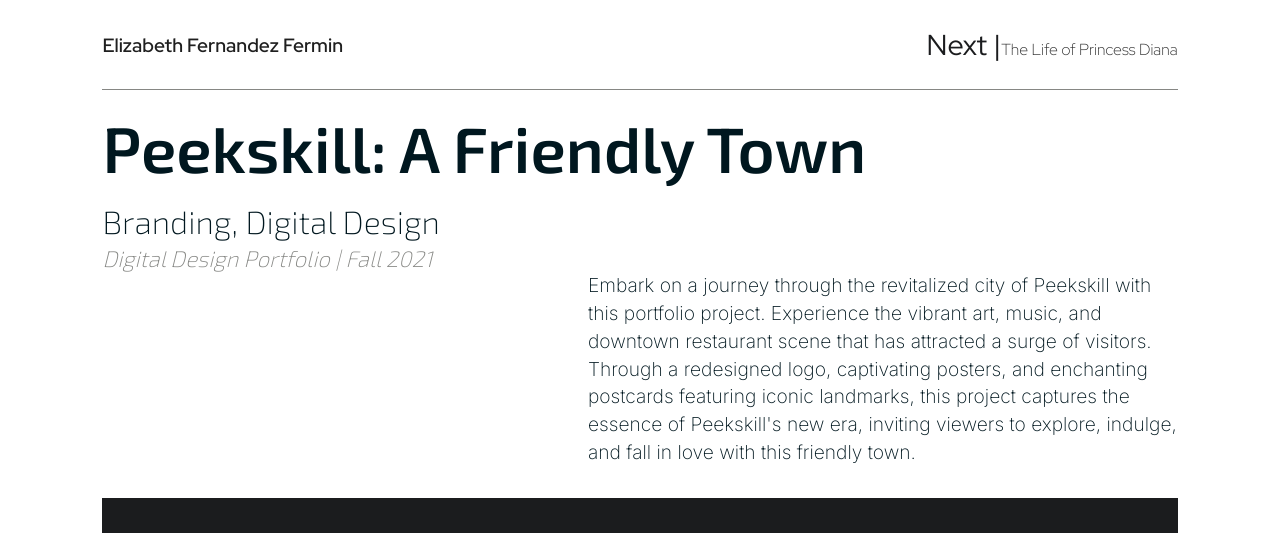
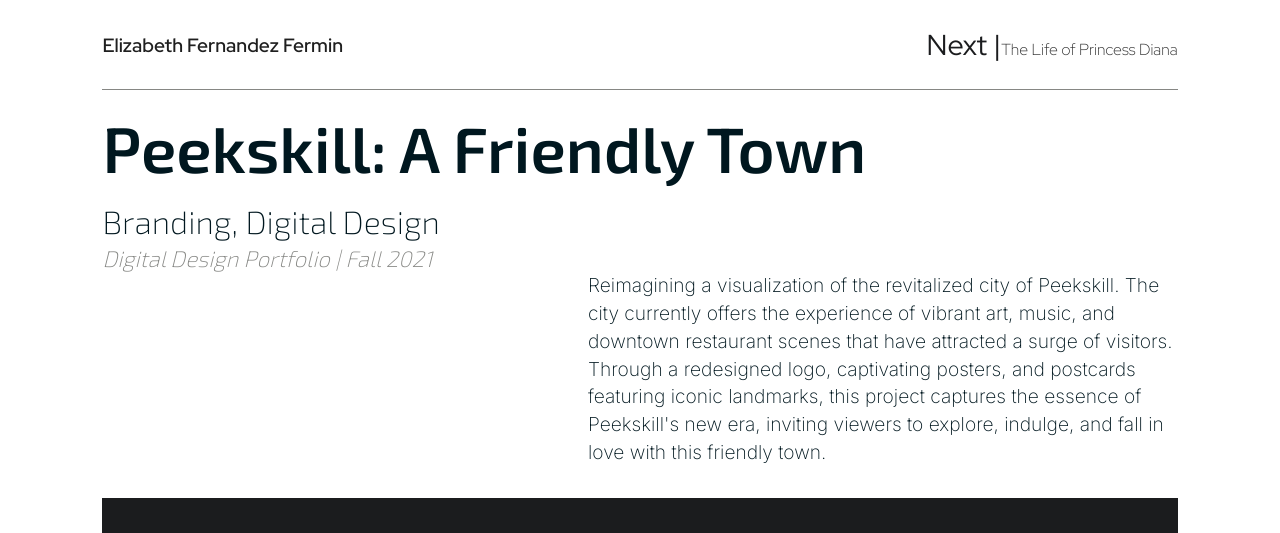
Before and after one commit to elizabethfernandezfermin/pentagram, a plain HTML site: page peekskill-friendly-town.html in a window 1280 px wide. Shown: the top 533 px of the page. Drawn offline with Linux system fonts and the light colour scheme.

Commit message:
Update peekskill-friendly-town.html

```diff
--- a/peekskill-friendly-town.html
+++ b/peekskill-friendly-town.html
@@ -44,7 +44,7 @@
 		Digital Design Portfolio | Fall 2021
 	</div>
 	<div class="description">
-	<p>Embark on a journey through the revitalized city of Peekskill with this portfolio project. Experience the vibrant art, music, and downtown restaurant scene that has attracted a surge of visitors. Through a redesigned logo, captivating posters, and enchanting postcards featuring iconic landmarks, this project captures the essence of Peekskill's new era, inviting viewers to explore, indulge, and fall in love with this friendly town.</p>
+	<p>Reimagining a visualization of the revitalized city of Peekskill. The city currently offers the experience of vibrant art, music, and downtown restaurant scenes that have attracted a surge of visitors. Through a redesigned logo, captivating posters, and postcards featuring iconic landmarks, this project captures the essence of Peekskill's new era, inviting viewers to explore, indulge, and fall in love with this friendly town.</p>
 	</div>
 	<div class="intro-img all-img one">
 	<img src="images/peekskill-intro.mp4">
```
